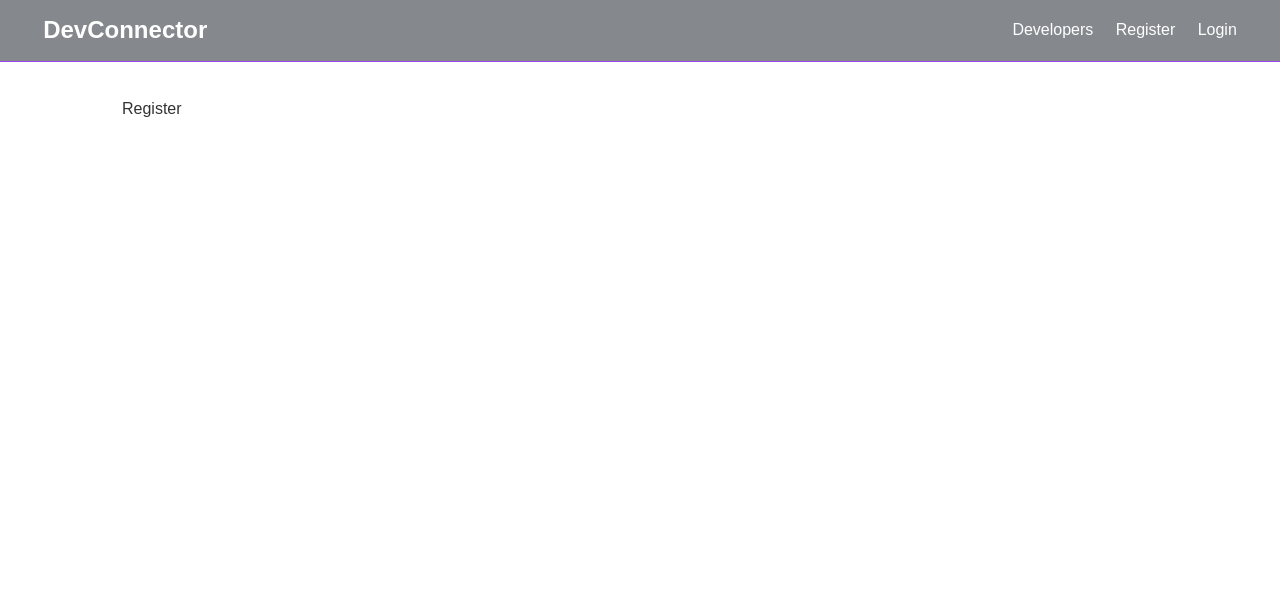
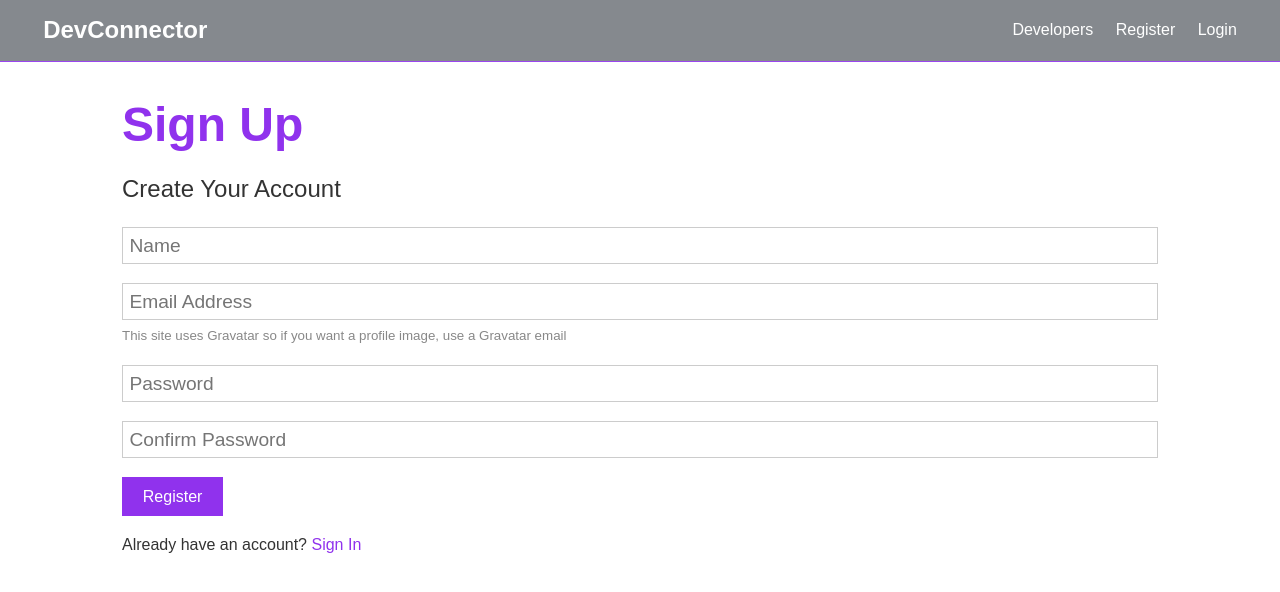
Before and after one commit to silverairplan/devconnector, a React (Create React App) app in the folder client/: page /register in a window 1280 px wide. Shown: the top 592 px of the page. Built offline with nearby package versions, Linux system fonts and the light colour scheme; the HTML template or start-up script is replaced by a standard one.

Commit message:
Setup Register Component

```diff
--- a/client/src/components/auth/Register.js
+++ b/client/src/components/auth/Register.js
@@ -1,7 +1,46 @@
-import React from 'react';
+import React, { Fragment } from 'react';
 
 const Register = () => {
-    return <div>Register</div>;
+    return (
+      <Fragment>
+        <h1 className='large text-primary'>Sign Up</h1>
+        <p className='lead'>
+          <i className='fas fa-user'></i> Create Your Account
+        </p>
+        <form className='form' action='create-profile.html'>
+          <div className='form-group'>
+            <input type='text' placeholder='Name' name='name' required />
+          </div>
+          <div className='form-group'>
+            <input type='email' placeholder='Email Address' name='email' />
+            <small className='form-text'>
+              This site uses Gravatar so if you want a profile image, use a
+              Gravatar email
+            </small>
+          </div>
+          <div className='form-group'>
+            <input
+              type='password'
+              placeholder='Password'
+              name='password'
+              minLength='6'
+            />
+          </div>
+          <div className='form-group'>
+            <input
+              type='password'
+              placeholder='Confirm Password'
+              name='password2'
+              minLength='6'
+            />
+          </div>
+          <input type='submit' className='btn btn-primary' value='Register' />
+        </form>
+        <p className='my-1'>
+          Already have an account? <a href='login.html'>Sign In</a>
+        </p>
+      </Fragment>
+    );
 };
 
 export default Register;
```
